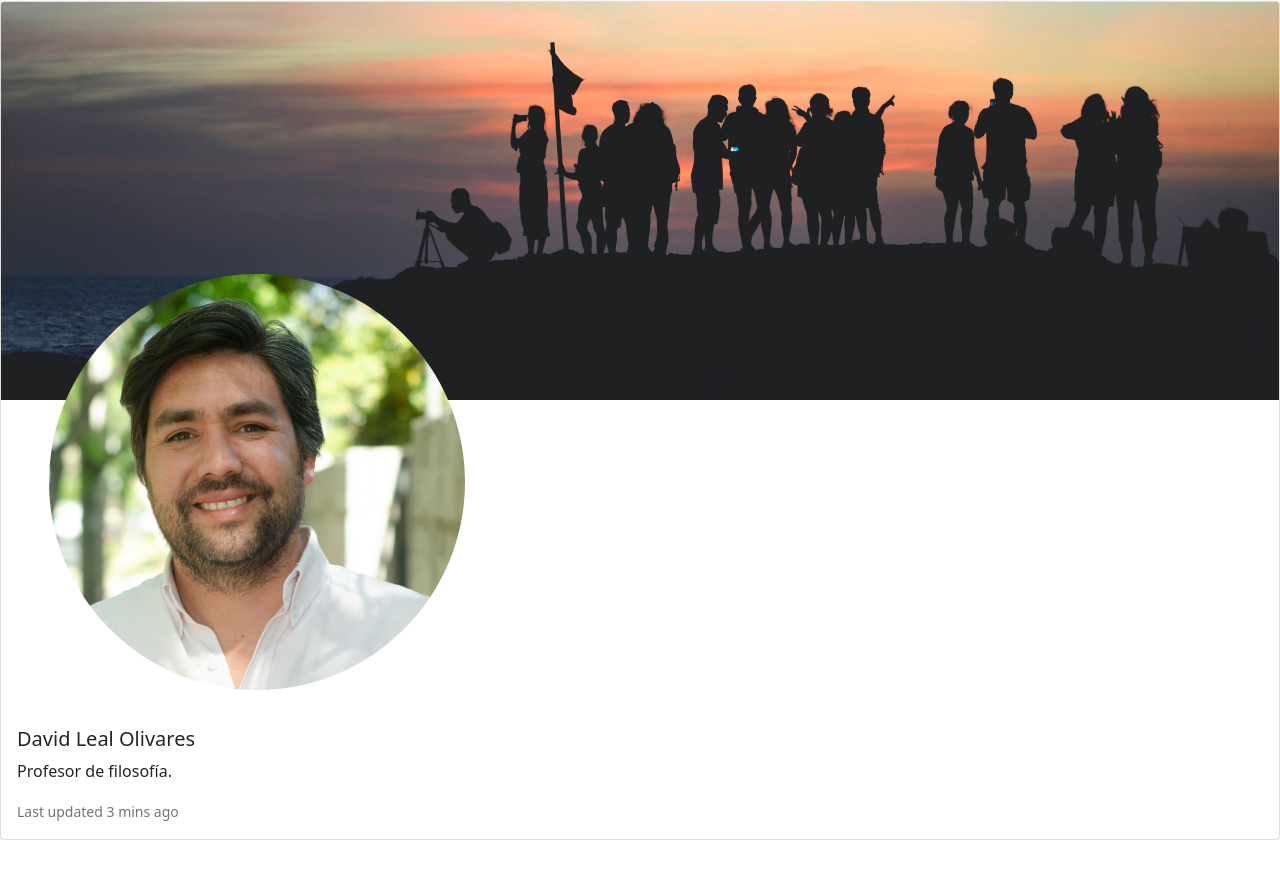
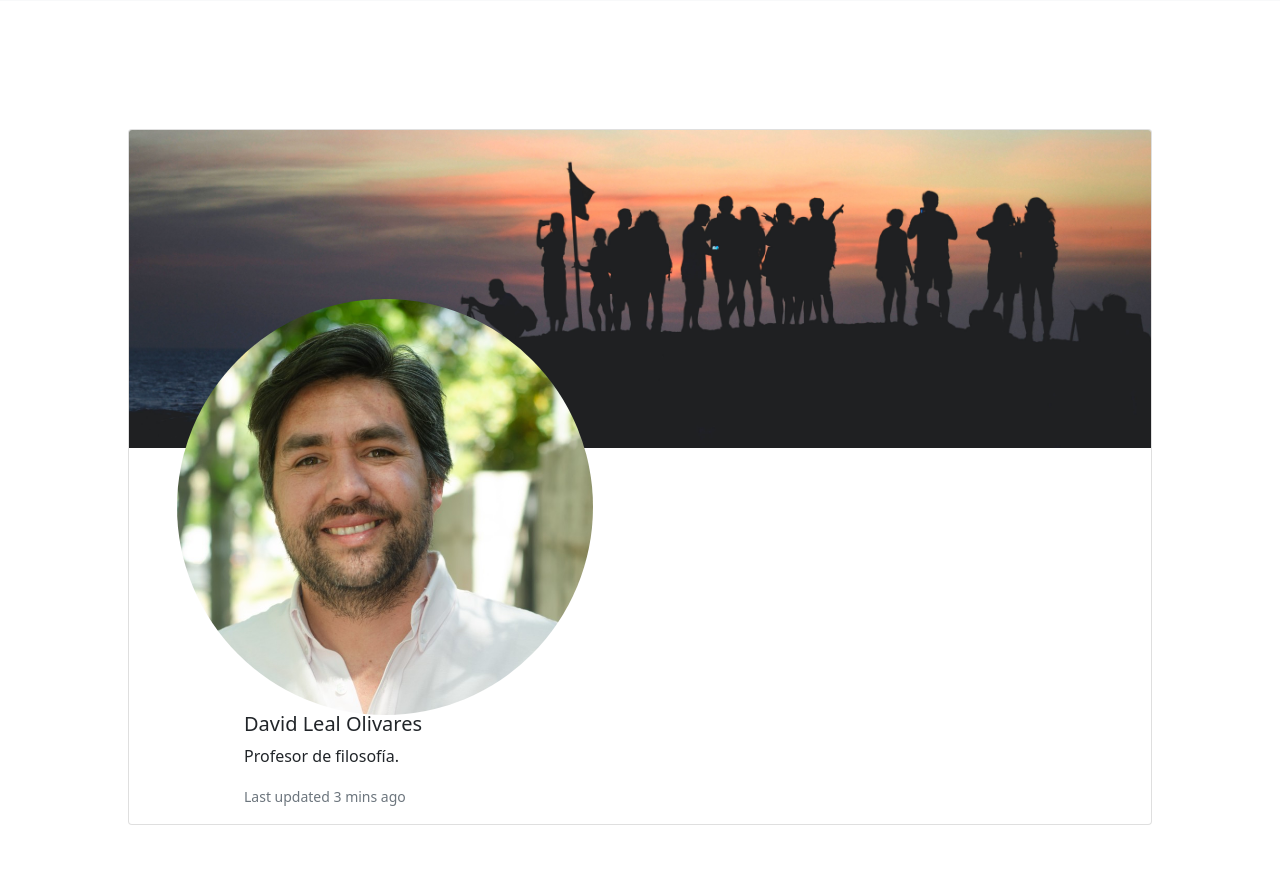
Before and after one commit to davidlealo/curriculum, a plain HTML site: page index.html in a window 1280 px wide. Shown: the part 55-934 px from the top of the page. Before the commit the page ends 911 px from the top, so only its background shows below. Drawn offline with nearby package versions, Linux system fonts and the light colour scheme.

Commit message:
Improve margin top text profile and new margin arround to profile card

```diff
--- a/assets/css/style.css
+++ b/assets/css/style.css
@@ -12,6 +12,8 @@
 
     .profile-images{
 
+        margin: 10%;
+
     }
 
     .photo-header-max{
@@ -20,12 +22,13 @@
 
     .profile-picture-david{
         width: 35vmax;
-        margin-top: 20%;
+        margin-top: 15%;
         margin-left: 2em;
     }
 
     .text-presentation{
         margin-top: 25%;
+        margin-left: 10%;
     }
 
 }
```
